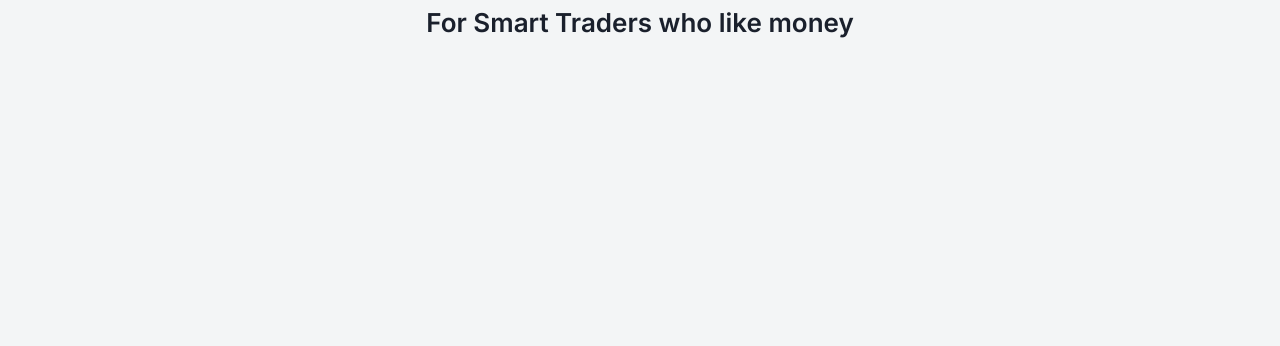
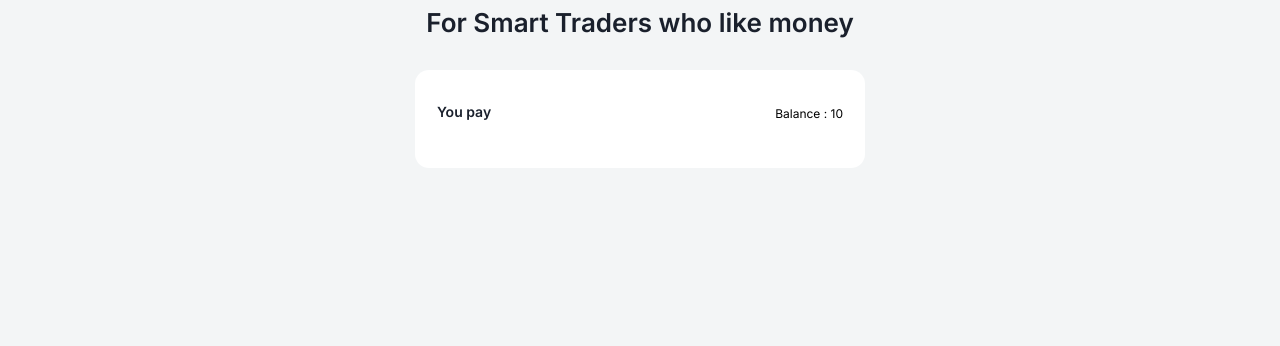
Before and after one commit to skiran017/arbitoor-ui, a Next.js app: page / in a window 1280 px wide. Shown: the part 169-515 px from the top of the page. Built offline with nearby package versions, Linux system fonts and the light colour scheme.

Commit message:
feat: add swap form layout and display balance

```diff
--- a/components/Swap/Swap.tsx
+++ b/components/Swap/Swap.tsx
@@ -1,6 +1,7 @@
 import React from 'react';
 import { Flex, Text, chakra } from '@chakra-ui/react';
 import TitleContent from './TitleContent';
+import SwapBody from './SwapBody';
 
 function Swap() {
   return (
@@ -13,6 +14,7 @@ function Swap() {
         marginTop="40px"
       >
         <TitleContent />
+        <SwapBody />
       </Flex>
     </Flex>
   );
--- /dev/null
+++ b/components/Swap/SwapBody.tsx
@@ -0,0 +1,16 @@
+import React from 'react';
+import { Flex, Text, Box, chakra, Button } from '@chakra-ui/react';
+import SwapContent from './SwapContent';
+
+function SwapBody() {
+  return (
+    <Box w="100%" maxW="450px" paddingBottom="96px">
+      <chakra.form>
+        <SwapContent />
+        <div style={{ marginBottom: '32px' }} />
+      </chakra.form>
+    </Box>
+  );
+}
+
+export default SwapBody;
--- /dev/null
+++ b/components/Swap/SwapContent.tsx
@@ -0,0 +1,39 @@
+import React from 'react';
+import { Flex, Text, chakra, Box } from '@chakra-ui/react';
+
+function SwapContent() {
+  return (
+    <Flex
+      direction="column"
+      bgColor="white"
+      borderRadius="14px"
+      padding="32px 22px"
+    >
+      <Flex
+        justifyContent="space-between"
+        alignItems="flex-end"
+        fontSize="0.75rem"
+        lineHeight="1rem"
+        paddingBottom="14px"
+      >
+        <Text fontWeight="600" fontSize="0.875rem" lineHeight="1.25rem">
+          <chakra.span>You pay</chakra.span>
+        </Text>
+        <Box>
+          <Flex
+            width="100%"
+            justifyContent="space-between"
+            alignItems="center"
+            color="black"
+            fontSize="0.75rem"
+            lineHeight="1rem"
+          >
+            <chakra.span>Balance : 10</chakra.span>
+          </Flex>
+        </Box>
+      </Flex>
+    </Flex>
+  );
+}
+
+export default SwapContent;
--- a/components/Swap/TitleContent.tsx
+++ b/components/Swap/TitleContent.tsx
@@ -3,7 +3,7 @@ import { Text } from '@chakra-ui/react';
 
 function TitleContent() {
   return (
-    <Text fontWeight="600" fontSize="26px">
+    <Text fontWeight="600" fontSize="26px" marginBottom="28px">
       For Smart Traders who like money
     </Text>
   );
```
